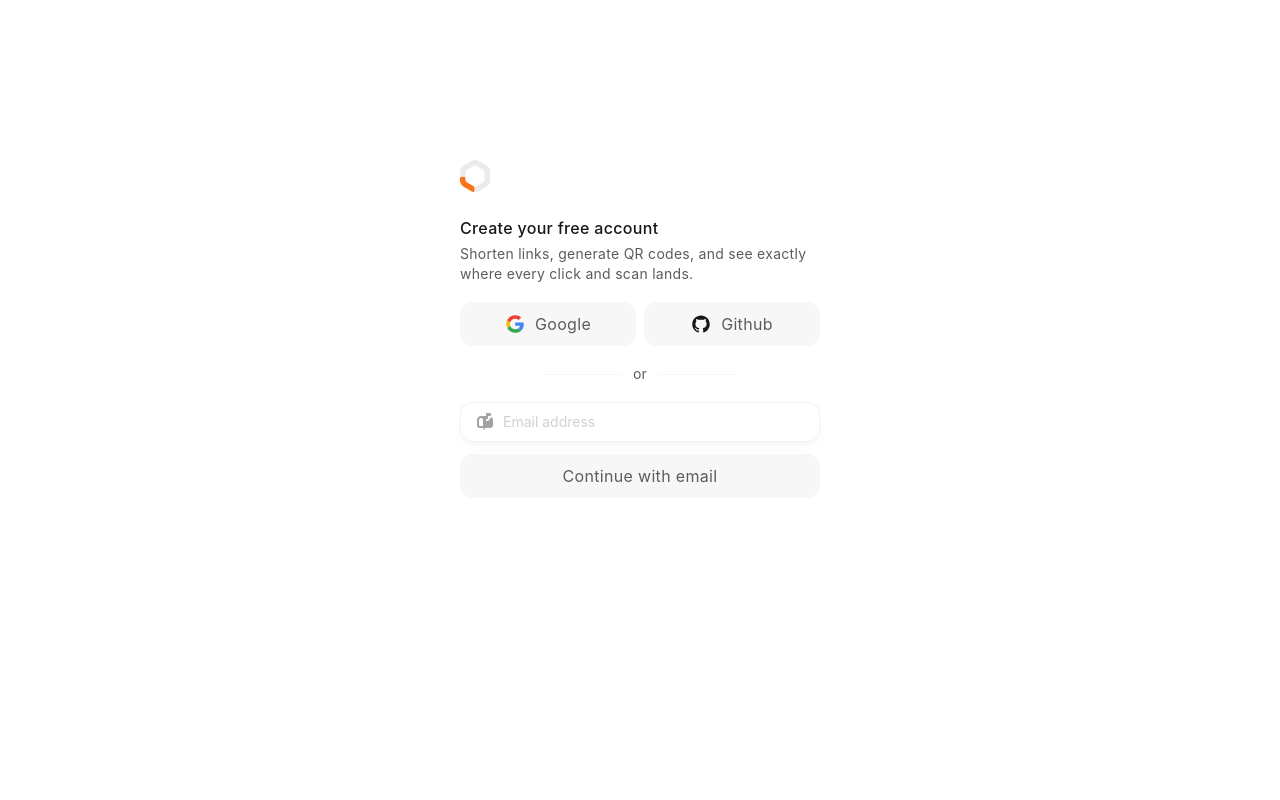
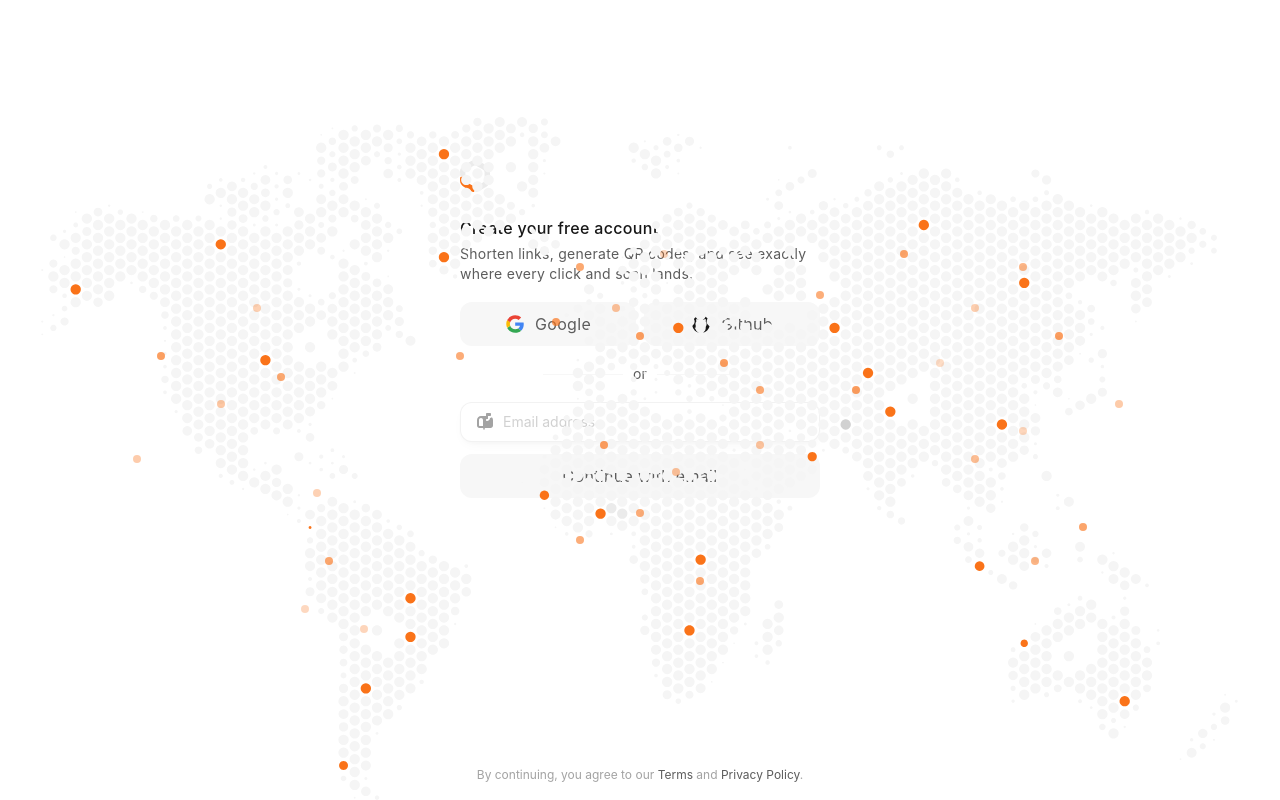
Before and after one commit to Tsavsar/luotain, a Next.js app: page /get-started in a window 1280 px wide. Built offline with nearby package versions, Linux system fonts and the light colour scheme.

Commit message:
map added

```diff
--- a/src/app/get-started/page.jsx
+++ b/src/app/get-started/page.jsx
@@ -4,6 +4,7 @@
 import AuthButton from '@/components/secondarybutton'
 import Continuebutton from '@/components/continuebutton'
 import Inputfield from '@/components/input'
+import Map from '@/components/Map'
 
 export default function Getstarted() {
   const [email, setEmail] = useState('')
@@ -47,9 +48,10 @@
       style={{
         minHeight: '100vh',
         display: 'flex',
-        justifyContent: 'center',
+        flexDirection: 'column',
+        justifyContent: 'flex-start',
         paddingTop: '160px',
-        alignItems: 'flex-start',
+        alignItems: 'center',
       }}
     >
       <div
@@ -230,6 +232,7 @@
           )}
         </div>
       </div>
+      <Map />
     </main>
   )
 }
--- a/src/app/globals.css
+++ b/src/app/globals.css
@@ -642,6 +642,16 @@
 .slide-down {
   animation: slideDown 0.2s ease forwards;
 }
+
+@keyframes dotPulse {
+  0%,
+  100% {
+    opacity: 0.25;
+  }
+  50% {
+    opacity: 0.7;
+  }
+}
 /*
 .auth-btn:hover {
   background: var(--bg-subtle) !important;
--- /dev/null
+++ b/src/components/Map.jsx
@@ -0,0 +1,196 @@
+'use client'
+
+import { useState, useRef, useCallback, useMemo } from 'react'
+
+const DOTS = [
+  // North America
+  { id: 1, x: 10, y: 35 },
+  { id: 2, x: 15, y: 42 },
+  { id: 3, x: 20, y: 38 },
+  { id: 4, x: 8, y: 50 },
+  { id: 5, x: 23, y: 55 },
+  { id: 6, x: 18, y: 28 },
+  // South America
+  { id: 7, x: 24, y: 65 },
+  { id: 8, x: 27, y: 75 },
+  { id: 9, x: 22, y: 72 },
+  // Europe
+  { id: 10, x: 45, y: 22 },
+  { id: 11, x: 48, y: 28 },
+  { id: 12, x: 52, y: 20 },
+  { id: 13, x: 50, y: 32 },
+  { id: 14, x: 43, y: 30 },
+  // Africa
+  { id: 15, x: 47, y: 48 },
+  { id: 16, x: 50, y: 58 },
+  { id: 17, x: 45, y: 62 },
+  { id: 18, x: 53, y: 52 },
+  // Middle East
+  { id: 19, x: 57, y: 36 },
+  { id: 20, x: 60, y: 40 },
+  // Asia
+  { id: 21, x: 65, y: 26 },
+  { id: 22, x: 72, y: 20 },
+  { id: 23, x: 78, y: 28 },
+  { id: 24, x: 75, y: 36 },
+  { id: 25, x: 68, y: 40 },
+  { id: 26, x: 82, y: 22 },
+  { id: 27, x: 85, y: 32 },
+  // Southeast Asia
+  { id: 28, x: 78, y: 50 },
+  { id: 29, x: 82, y: 46 },
+  // Australia
+  { id: 30, x: 83, y: 65 },
+  { id: 31, x: 87, y: 60 },
+  // Scattered
+  { id: 32, x: 35, y: 35 },
+  { id: 33, x: 60, y: 48 },
+  { id: 34, x: 90, y: 42 },
+  { id: 35, x: 55, y: 68 },
+]
+
+const RADIUS = 16
+
+export default function Map() {
+  const [mousePos, setMousePos] = useState(null)
+  const containerRef = useRef(null)
+
+  // stable per-dot values — never recalculated
+  const dotMeta = useMemo(
+    () =>
+      DOTS.map(() => ({
+        delay: Math.random() * 4,
+        duration: 2.5 + Math.random() * 1.5,
+      })),
+    []
+  )
+
+  const handleMouseMove = useCallback((e) => {
+    const rect = containerRef.current.getBoundingClientRect()
+    setMousePos({
+      x: ((e.clientX - rect.left) / rect.width) * 100,
+      y: ((e.clientY - rect.top) / rect.height) * 100,
+    })
+  }, [])
+
+  const handleMouseLeave = useCallback(() => setMousePos(null), [])
+
+  function getDotStyle(dot, index) {
+    const { delay, duration } = dotMeta[index]
+
+    // no mouse — let CSS animation run freely
+    if (!mousePos) {
+      return baseStyle(dot, delay, duration)
+    }
+
+    const dx = dot.x - mousePos.x
+    const dy = dot.y - mousePos.y
+    const distance = Math.sqrt(dx * dx + dy * dy)
+
+    if (distance >= RADIUS) {
+      return baseStyle(dot, delay, duration)
+    }
+
+    // in range — override animation with proximity values
+    const t = 1 - distance / RADIUS // 1 at cursor, 0 at edge
+    const opacity = 0.2 + t * 0.8 // 0.2 → 1.0
+    const scale = 1 + t * 0.7 // 1.0 → 1.7
+    const glow =
+      t > 0.5
+        ? `0 0 ${Math.round(t * 12)}px ${Math.round(t * 4)}px rgba(250, 115, 25, 0.45)`
+        : 'none'
+
+    return {
+      ...baseStyle(dot, delay, duration),
+      opacity,
+      transform: `translate(-50%, -50%) scale(${scale})`,
+      boxShadow: glow,
+      animation: 'none',
+    }
+  }
+
+  return (
+    <div
+      style={{
+        position: 'fixed',
+        bottom: 0,
+        left: '50%',
+        transform: 'translateX(-50%)',
+        width: '1198px',
+        maxWidth: '100%',
+        overflow: 'hidden',
+        pointerEvents: 'none',
+      }}
+    >
+      <img
+        src='/assets/map.svg'
+        alt=''
+        style={{ width: '100%', display: 'block' }}
+      />
+
+      {/* Dot layer */}
+      <div
+        ref={containerRef}
+        onMouseMove={handleMouseMove}
+        onMouseLeave={handleMouseLeave}
+        style={{
+          position: 'absolute',
+          inset: 0,
+          pointerEvents: 'auto',
+        }}
+      >
+        {DOTS.map((dot, i) => (
+          <div key={dot.id} style={getDotStyle(dot, i)} />
+        ))}
+      </div>
+
+      {/* Terms */}
+      <div
+        style={{
+          position: 'absolute',
+          bottom: '16px',
+          left: '50%',
+          transform: 'translateX(-50%)',
+          whiteSpace: 'nowrap',
+          fontSize: '12px',
+          color: 'var(--text-soft)',
+          fontFamily: 'var(--font-sans)',
+          pointerEvents: 'none',
+        }}
+      >
+        By continuing, you agree to our{' '}
+        <a
+          href='/terms'
+          style={{ color: 'var(--text-sub)', pointerEvents: 'auto' }}
+        >
+          Terms
+        </a>{' '}
+        and{' '}
+        <a
+          href='/privacy'
+          style={{ color: 'var(--text-sub)', pointerEvents: 'auto' }}
+        >
+          Privacy Policy
+        </a>
+        .
+      </div>
+    </div>
+  )
+}
+
+function baseStyle(dot, delay, duration) {
+  return {
+    position: 'absolute',
+    left: `${dot.x}%`,
+    top: `${dot.y}%`,
+    width: '8px',
+    height: '8px',
+    borderRadius: '50%',
+    background: 'var(--primary-base)',
+    transform: 'translate(-50%, -50%) scale(1)',
+    boxShadow: 'none',
+    animation: `dotPulse ${duration}s ease-in-out ${delay}s infinite`,
+    transition: 'opacity 0.1s ease, transform 0.1s ease, box-shadow 0.1s ease',
+    pointerEvents: 'none',
+  }
+}
```
Also changed, not shown: public/assets/map.svg (added).
